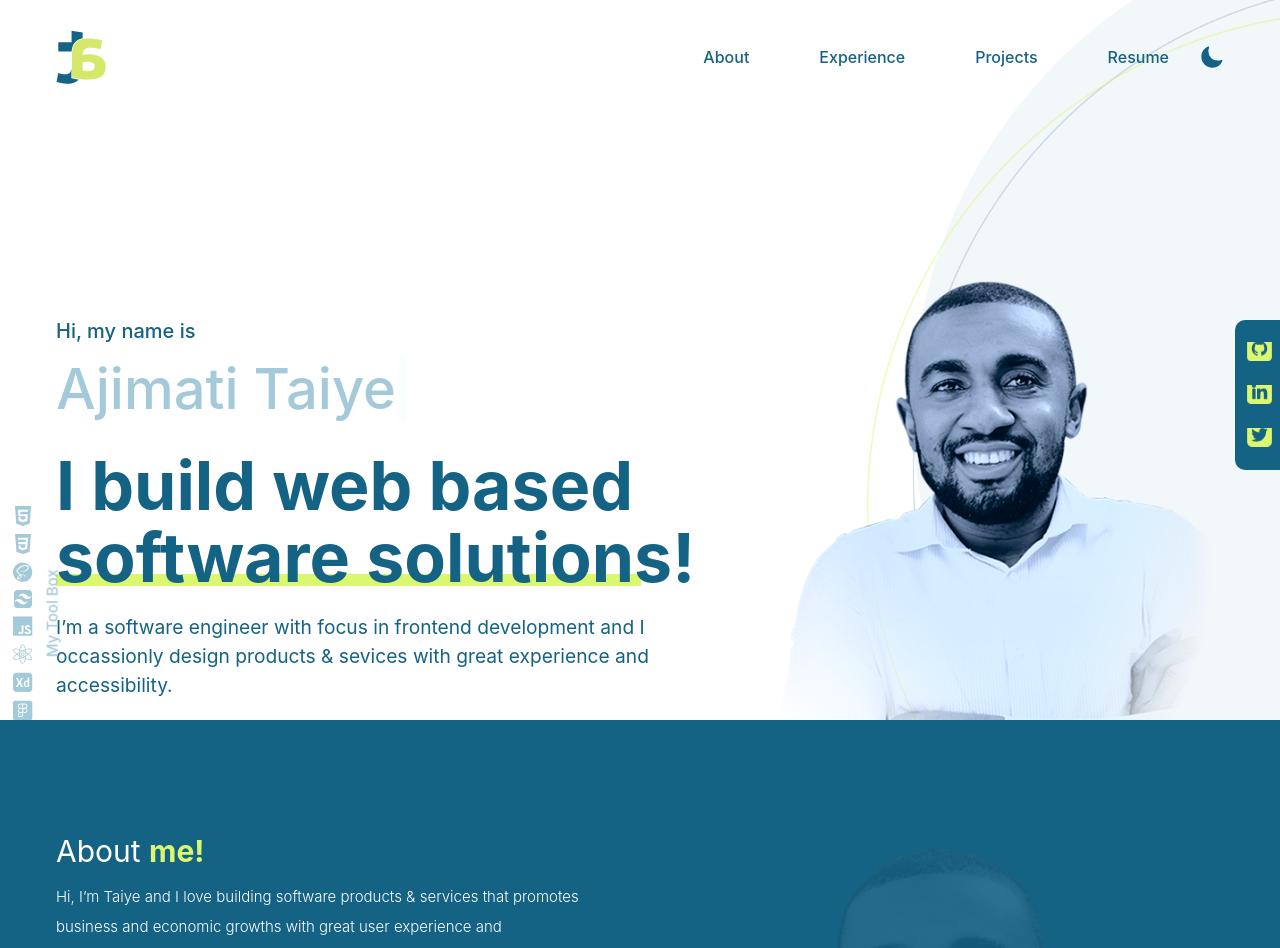
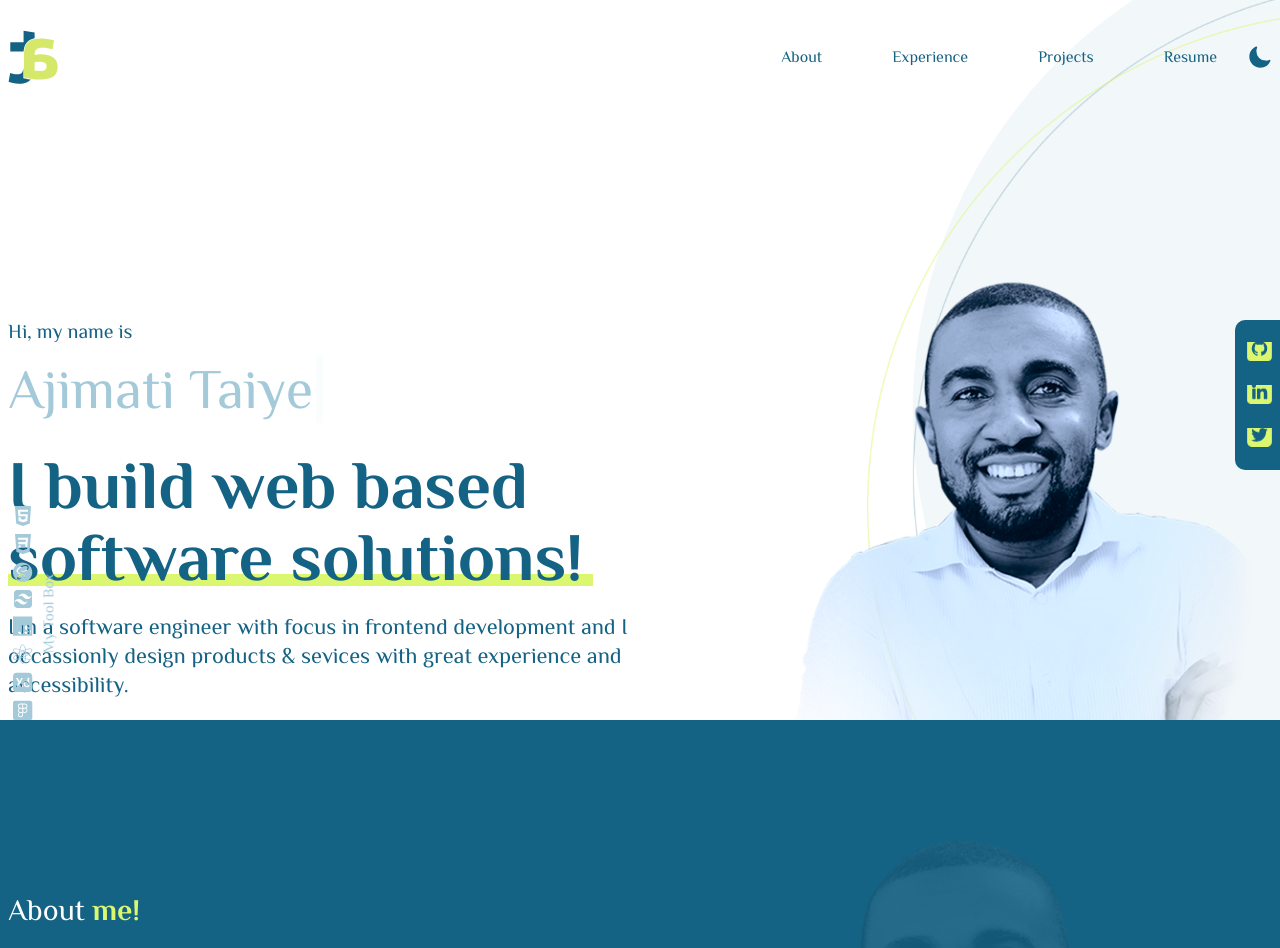
Before and after one commit to Teewaii/realestate, a React (Create React App) app in the folder portfolio/portfolio/: page / in a window 1280 px wide. Shown: the top 948 px of the page. Built offline with nearby package versions, Linux system fonts and the light colour scheme.

Commit message:
last office commit

```diff
--- a/portfolio/portfolio/src/components/about/About.jsx
+++ b/portfolio/portfolio/src/components/about/About.jsx
@@ -20,7 +20,7 @@ const tools=[
 export default function About() {
   return (
     <section className='about bg-primary
-    md:pb-[40px]
+    md:pb-[40px] dark:bg-dark
 
 
 
--- a/portfolio/portfolio/src/components/btn/Btn.jsx
+++ b/portfolio/portfolio/src/components/btn/Btn.jsx
@@ -4,7 +4,8 @@ export default function Btn() {
   return (
     <div className='relative w-fit' >
       <button className='flex flex-row-reverse gap-2 md:gap-3 items-center rounded-[10px] py-[15px]
-      px-[20px] lg:py-[20px] lg:px-[50px] text-secondary text-[20px] font-medium ease-in-out dark:text-primary dark:bg-[white] dark:hover:bg-secondary
+      px-[20px] lg:py-[20px] lg:px-[50px] text-secondary text-[20px] font-medium ease-in-out dark:text-primary dark:bg-secondary dark:hover:bg-primary
+      dark:hover:text-secondary
       duration-300 bg-primary hover:bg-secondary  hover:text-primary '><span className='animate-pulse'><svg width="20" height="25" viewBox="0 0 10 8" fill="none" xmlns="http://www.w3.org/2000/svg">
       <path className='dark:fill-primary' d="M9.35355 4.35355C9.54882 4.15829 9.54882 3.84171 9.35355 3.64645L6.17157 0.464466C5.97631 0.269204 5.65973 0.269204 5.46447 0.464466C5.2692 0.659728 5.2692 0.976311 5.46447 1.17157L8.29289 4L5.46447 6.82843C5.2692 7.02369 5.2692 7.34027 5.46447 7.53553C5.65973 7.7308 5.97631 7.7308 6.17157 7.53553L9.35355 4.35355ZM0 4.5H9V3.5H0V4.5Z" fill="#DBF66F"/>
       </svg>
--- a/portfolio/portfolio/src/components/contact/Contact.jsx
+++ b/portfolio/portfolio/src/components/contact/Contact.jsx
@@ -3,7 +3,7 @@ import React from 'react'
 export default function Contact() {
   return (
     <section className='hero  relative bg-hero-right-mob min-h-[100vh]  bg-contain bg-right-top bg-no-repeat overflow-hidden
-            md:bg-hero-contact  md:bg-left-top  md:min-h-[90vh]  dark:bg-dark pb-[100px]
+            md:bg-hero-contact dark:bg-none  md:bg-left-top  md:min-h-[90vh]  dark:bg-dark pb-[100px]
             md:mb-0  md:py-[80px]
             '>
       <div className="bucket container flex flex-col items-start
--- a/portfolio/portfolio/src/components/hero/Hero.jsx
+++ b/portfolio/portfolio/src/components/hero/Hero.jsx
@@ -11,8 +11,8 @@ export default function Hello() {
   return (
 
     <section className='hero  relative bg-hero-right-mob pt-[120px] bg-contain bg-right-top bg-no-repeat overflow-hidden
-            lg:bg-hero-right-lg lg:h-[70vh] xl:h-[90vh]
-                        dark:bg-dark pb-[152px]
+            lg:bg-hero-right-lg dark:bg-none lg:h-[70vh] xl:h-[90vh]
+      dark:bg-dark pb-[152px]
             '>
       <div className='bucket container pt-[45px] text-[17px]
                 lg:pt-[10px] xl:pt-[150px]  3xl:pt-[220px] lg:flex lg:h-[100vh] lg:items-start justify-center
@@ -22,15 +22,17 @@ export default function Hello() {
           <h2 className='mb-[5px] font-medium text-[18px] dark:text-secondary
                     lg:text-[20px] md:mt-[50px]  3xl:mt-[100px]  3xl:text-[30px]
                     '>Hi, my name is</h2>
-          <h1 className='name text-lightprim text-[1.3rem] mb-[12px] relative  inline-block pr-[3px]
+          <h1 className='name text-lightprim text-[1.8rem] mb-[12px] relative  inline-block pr-[3px]
                        md:text-[2.5rem] md:mb-[18px] 2xl:mb-[26px]  xl:text-[3.5rem]  bg-[white]  dark:bg-dark
 
                        '>Ajimati Taiye</h1>
-          <h1 className='header max-w-[350px] relative after:absolute after:bg-secondary after:w-[90%] after:h-[9px] after:left-0 after:bottom-[2px] after:z-[-20] mb-[20px]
-                    md:text-[68px]   2xl:text-[70px] md:leading-[4.5rem] 2xl:leading-[5rem] lg:after:h-[12px] md:max-w-[650px]  2xl:max-w-[650px] md:after:bottom-[7px] 2xl:after:bottom-[11px]
+          <h1 className='header job   text-[2rem] relative after:absolute after:bg-secondary   after:w-[90%] after:h-[9px] after:left-0 after:bottom-[2px] after:z-[-20] dark:after:z-[-1]
+          mb-[20px] dark:z-[2]
+                    md:text-[68px]
+                    2xl:text-[70px] md:leading-[4.5rem] 2xl:leading-[5rem] lg:after:h-[12px] md:max-w-[650px]  2xl:max-w-[650px] md:after:bottom-[7px] 2xl:after:bottom-[11px]
                     dark:text-[white]
                     ' >I build web based software solutions!</h1>
-          <p className="body text-[1rem] md:text-[1.2rem] w-[90%] mb-[28px] dark:text-[white]
+          <p className="body text-[1.2rem] md:text-[1.4rem] w-[90%] mb-[28px] dark:text-[white]
                     md:w-[85%]   2xl:text-[1.3rem]  2xl:w-[65%] md:mb-[50px] 2xl:mb-[90px] md:leading-[1.8rem] 2xl:leading-[2rem]
                     ">I’m a  software engineer with focus in frontend development and I occassionly design products & sevices with great experience and accessibility. </p>
           <Btn />
--- a/portfolio/portfolio/src/index.css
+++ b/portfolio/portfolio/src/index.css
@@ -1,5 +1,6 @@
-/* @import url('https://fonts.googleapis.com/css2?family=Ubuntu:wght@400;500;700&display=swap'); */
-@import url('https://fonts.googleapis.com/css2?family=Roboto+Mono:wght@300;400;500;700&display=swap');
+/* @import url('https://fonts.googleapis.com/css2?family=Ubuntu:wght@400;500;700&display=swap');
+/* @import url('https://fonts.googleapis.com/css2?family=Roboto+Mono:wght@300;400;500;700&display=swap'); */
+@import url('https://fonts.googleapis.com/css2?family=Philosopher:wght@400;700&display=swap');
 
 
 :root {
@@ -7,16 +8,17 @@
 }
 
 body {
+  font-family: 'Philosopher', sans-serif;
   margin: 0;
-  font-family: -apple-system, BlinkMacSystemFont, 'Roboto', 'Raleway', 'Roboto', 'Oxygen',
+  /* font-family: -apple-system, BlinkMacSystemFont, 'Philosopher', 'Raleway', 'Roboto', 'Oxygen',
     'Cantarell', 'Fira Sans', 'Droid Sans', 'Helvetica Neue',
     sans-serif;
   -webkit-font-smoothing: antialiased;
-  -moz-osx-font-smoothing: grayscale;
+  -moz-osx-font-smoothing: grayscale; */
 }
 
 code {
-  font-family: source-code-pro, Menlo, Monaco, Consolas, 'Courier New',
+  font-family: source-code-pro, Ubuntu, Menlo, Monaco, Consolas, 'Courier New',
     monospace;
 }
 
@@ -58,8 +60,27 @@ code {
 
 }
 
+.cont{
+  padding: 0 2rem;
+ }
 
+ @media (min-width: 640px){
+  .cont{
+    padding:0  3rem;
+  }
+  }
 
+ @media (min-width: 768px){
+  .cont{
+    padding:0  15rem;
+  }
+  }
+
+  @media (min-width: 1268){
+    .cont{
+      padding:0 25rem;
+    }
+    }
 
 /*
 .name{
--- a/portfolio/portfolio/tailwind.config.js
+++ b/portfolio/portfolio/tailwind.config.js
@@ -16,8 +16,8 @@ module.exports = {
       padding: {
         DEFAULT: '1.5rem',
         sm: '2rem',
-        lg: '2rem',
-        xl: '3.5rem',
+        lg: '0.5rem',
+
       },
 
       center: true,
```
